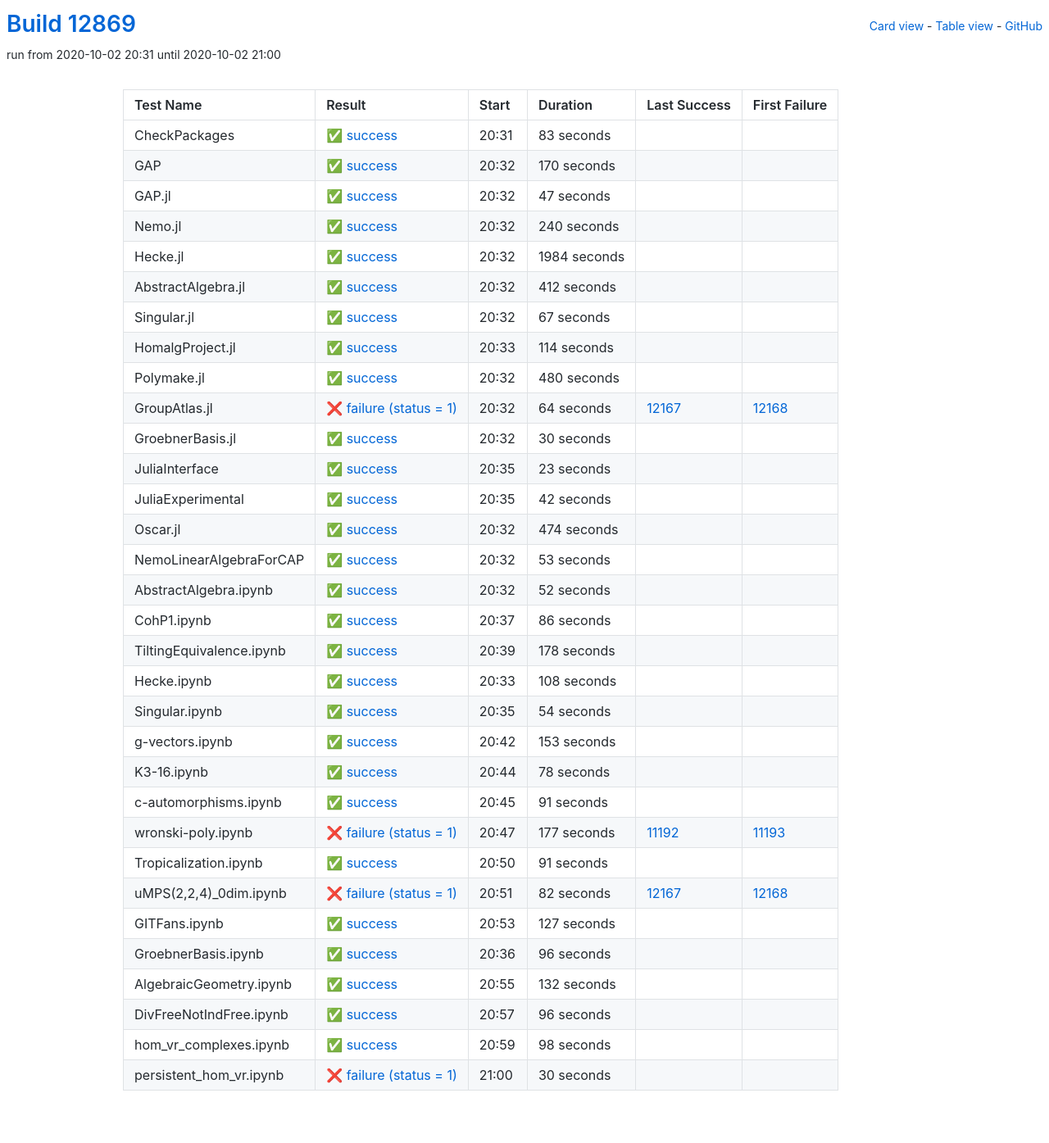
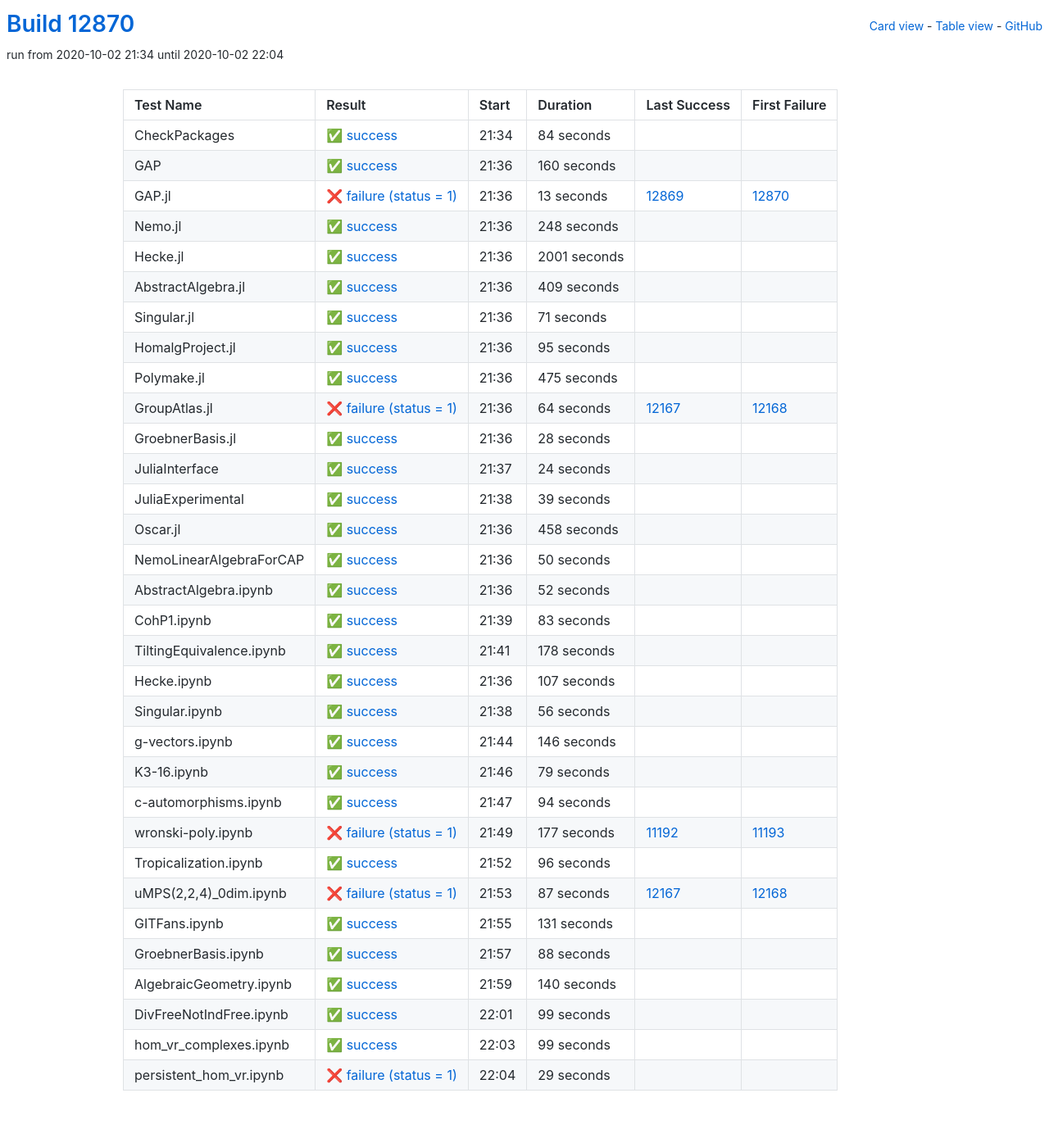
Before and after one commit to oscar-system/oscar-ci-status, a Jekyll site: the page built from table.html, in a window 1280 px wide. Shown: the whole page at 82% size. Built offline with Jekyll 4.4.1, drawn with Linux system fonts in a browser that asks for light colours.

Commit message:
Build #12870

```diff
--- a/_data/ci.yml
+++ b/_data/ci.yml
@@ -1,6 +1,6 @@
 ---
-build: 12869
-build_url: https://oscarci.mathematik.uni-kl.de/job/oscar/12869/
+build: 12870
+build_url: https://oscarci.mathematik.uni-kl.de/job/oscar/12870/
 job: oscar
 organization: oscar-system
 repo: oscar-ci-status
@@ -8,116 +8,116 @@
 tests:
 - name: CheckPackages
   id: checkpackages
-  log: https://oscarci.mathematik.uni-kl.de/job/oscar/12869/artifact/logs/build-12869/CheckPackages.log
-  start: 2020-10-02 20:31
+  log: https://oscarci.mathematik.uni-kl.de/job/oscar/12870/artifact/logs/build-12870/CheckPackages.log
+  start: 2020-10-02 21:34
   success: true
   exitcode: 0
   status: success
-  duration: 83
+  duration: 84
   last_success: false
   last_success_url:
   first_failure: false
   first_failure_url:
 - name: GAP
   id: gap
-  log: https://oscarci.mathematik.uni-kl.de/job/oscar/12869/artifact/logs/build-12869/GAP.log
-  start: 2020-10-02 20:32
+  log: https://oscarci.mathematik.uni-kl.de/job/oscar/12870/artifact/logs/build-12870/GAP.log
+  start: 2020-10-02 21:36
   success: true
   exitcode: 0
   status: success
-  duration: 170
+  duration: 160
   last_success: false
   last_success_url:
   first_failure: false
   first_failure_url:
 - name: GAP.jl
   id: gap-jl
-  log: https://oscarci.mathematik.uni-kl.de/job/oscar/12869/artifact/logs/build-12869/GAP.jl.log
-  start: 2020-10-02 20:32
+  log: https://oscarci.mathematik.uni-kl.de/job/oscar/12870/artifact/logs/build-12870/GAP.jl.log
+  start: 2020-10-02 21:36
+  success: false
+  exitcode: 1
+  status: failure
+  duration: 13
+  last_success: 12869
+  last_success_url: https://oscarci.mathematik.uni-kl.de/job/oscar/12869/
+  first_failure: 12870
+  first_failure_url: https://oscarci.mathematik.uni-kl.de/job/oscar/12870/
+- name: Nemo.jl
+  id: nemo-jl
+  log: https://oscarci.mathematik.uni-kl.de/job/oscar/12870/artifact/logs/build-12870/Nemo.jl.log
+  start: 2020-10-02 21:36
   success: true
   exitcode: 0
   status: success
-  duration: 47
-  last_success: false
-  last_success_url:
-  first_failure: false
-  first_failure_url:
-- name: Nemo.jl
-  id: nemo-jl
-  log: https://oscarci.mathematik.uni-kl.de/job/oscar/12869/artifact/logs/build-12869/Nemo.jl.log
-  start: 2020-10-02 20:32
-  success: true
-  exitcode: 0
-  status: success
-  duration: 240
+  duration: 248
   last_success: false
   last_success_url:
   first_failure: false
   first_failure_url:
 - name: Hecke.jl
   id: hecke-jl
-  log: https://oscarci.mathematik.uni-kl.de/job/oscar/12869/artifact/logs/build-12869/Hecke.jl.log
-  start: 2020-10-02 20:32
+  log: https://oscarci.mathematik.uni-kl.de/job/oscar/12870/artifact/logs/build-12870/Hecke.jl.log
+  start: 2020-10-02 21:36
   success: true
   exitcode: 0
   status: success
-  duration: 1984
+  duration: 2001
   last_success: false
   last_success_url:
   first_failure: false
   first_failure_url:
 - name: AbstractAlgebra.jl
   id: abstractalgebra-jl
-  log: https://oscarci.mathematik.uni-kl.de/job/oscar/12869/artifact/logs/build-12869/AbstractAlgebra.jl.log
-  start: 2020-10-02 20:32
+  log: https://oscarci.mathematik.uni-kl.de/job/oscar/12870/artifact/logs/build-12870/AbstractAlgebra.jl.log
+  start: 2020-10-02 21:36
   success: true
   exitcode: 0
   status: success
-  duration: 412
+  duration: 409
   last_success: false
   last_success_url:
   first_failure: false
   first_failure_url:
 - name: Singular.jl
   id: singular-jl
-  log: https://oscarci.mathematik.uni-kl.de/job/oscar/12869/artifact/logs/build-12869/Singular.jl.log
-  start: 2020-10-02 20:32
+  log: https://oscarci.mathematik.uni-kl.de/job/oscar/12870/artifact/logs/build-12870/Singular.jl.log
+  start: 2020-10-02 21:36
   success: true
   exitcode: 0
   status: success
-  duration: 67
+  duration: 71
   last_success: false
   last_success_url:
   first_failure: false
   first_failure_url:
 - name: HomalgProject.jl
   id: homalgproject-jl
-  log: https://oscarci.mathematik.uni-kl.de/job/oscar/12869/artifact/logs/build-12869/HomalgProject.jl.log
-  start: 2020-10-02 20:33
+  log: https://oscarci.mathematik.uni-kl.de/job/oscar/12870/artifact/logs/build-12870/HomalgProject.jl.log
+  start: 2020-10-02 21:36
   success: true
   exitcode: 0
   status: success
-  duration: 114
+  duration: 95
   last_success: false
   last_success_url:
   first_failure: false
   first_failure_url:
 - name: Polymake.jl
   id: polymake-jl
-  log: https://oscarci.mathematik.uni-kl.de/job/oscar/12869/artifact/logs/build-12869/Polymake.jl.log
-  start: 2020-10-02 20:32
+  log: https://oscarci.mathematik.uni-kl.de/job/oscar/12870/artifact/logs/build-12870/Polymake.jl.log
+  start: 2020-10-02 21:36
   success: true
   exitcode: 0
   status: success
-  duration: 480
+  duration: 475
   last_success: false
   last_success_url:
   first_failure: false
   first_failure_url:
 - name: GroupAtlas.jl
   id: groupatlas-jl
-  log: https://oscarci.mathematik.uni-kl.de/job/oscar/12869/artifact/logs/build-12869/GroupAtlas.jl.log
-  start: 2020-10-02 20:32
+  log: https://oscarci.mathematik.uni-kl.de/job/oscar/12870/artifact/logs/build-12870/GroupAtlas.jl.log
+  start: 2020-10-02 21:36
   success: false
   exitcode: 1
   status: failure
@@ -128,68 +128,68 @@
   first_failure_url: https://oscarci.mathematik.uni-kl.de/job/oscar/12168/
 - name: GroebnerBasis.jl
   id: groebnerbasis-jl
-  log: https://oscarci.mathematik.uni-kl.de/job/oscar/12869/artifact/logs/build-12869/GroebnerBasis.jl.log
-  start: 2020-10-02 20:32
+  log: https://oscarci.mathematik.uni-kl.de/job/oscar/12870/artifact/logs/build-12870/GroebnerBasis.jl.log
+  start: 2020-10-02 21:36
   success: true
   exitcode: 0
   status: success
-  duration: 30
+  duration: 28
   last_success: false
   last_success_url:
   first_failure: false
   first_failure_url:
 - name: JuliaInterface
   id: juliainterface
-  log: https://oscarci.mathematik.uni-kl.de/job/oscar/12869/artifact/logs/build-12869/JuliaInterface.log
-  start: 2020-10-02 20:35
+  log: https://oscarci.mathematik.uni-kl.de/job/oscar/12870/artifact/logs/build-12870/JuliaInterface.log
+  start: 2020-10-02 21:37
   success: true
   exitcode: 0
   status: success
-  duration: 23
+  duration: 24
   last_success: false
   last_success_url:
   first_failure: false
   first_failure_url:
 - name: JuliaExperimental
   id: juliaexperimental
-  log: https://oscarci.mathematik.uni-kl.de/job/oscar/12869/artifact/logs/build-12869/JuliaExperimental.log
-  start: 2020-10-02 20:35
+  log: https://oscarci.mathematik.uni-kl.de/job/oscar/12870/artifact/logs/build-12870/JuliaExperimental.log
+  start: 2020-10-02 21:38
   success: true
   exitcode: 0
   status: success
-  duration: 42
+  duration: 39
   last_success: false
   last_success_url:
   first_failure: false
   first_failure_url:
 - name: Oscar.jl
   id: oscar-jl
-  log: https://oscarci.mathematik.uni-kl.de/job/oscar/12869/artifact/logs/build-12869/Oscar.jl.log
-  start: 2020-10-02 20:32
+  log: https://oscarci.mathematik.uni-kl.de/job/oscar/12870/artifact/logs/build-12870/Oscar.jl.log
+  start: 2020-10-02 21:36
   success: true
   exitcode: 0
   status: success
-  duration: 474
+  duration: 458
   last_success: false
   last_success_url:
   first_failure: false
   first_failure_url:
 - name: NemoLinearAlgebraForCAP
   id: nemolinearalgebraforcap
-  log: https://oscarci.mathematik.uni-kl.de/job/oscar/12869/artifact/logs/build-12869/NemoLinearAlgebraForCAP.log
-  start: 2020-10-02 20:32
+  log: https://oscarci.mathematik.uni-kl.de/job/oscar/12870/artifact/logs/build-12870/NemoLinearAlgebraForCAP.log
+  start: 2020-10-02 21:36
   success: true
   exitcode: 0
   status: success
-  duration: 53
+  duration: 50
   last_success: false
   last_success_url:
   first_failure: false
   first_failure_url:
 - name: AbstractAlgebra.ipynb
   id: abstractalgebra-ipynb
-  log: https://oscarci.mathematik.uni-kl.de/job/oscar/12869/artifact/logs/build-12869/AbstractAlgebra.ipynb.log
-  start: 2020-10-02 20:32
+  log: https://oscarci.mathematik.uni-kl.de/job/oscar/12870/artifact/logs/build-12870/AbstractAlgebra.ipynb.log
+  start: 2020-10-02 21:36
   success: true
   exitcode: 0
   status: success
@@ -200,20 +200,20 @@
   first_failure_url:
 - name: CohP1.ipynb
   id: cohp1-ipynb
-  log: https://oscarci.mathematik.uni-kl.de/job/oscar/12869/artifact/logs/build-12869/CohP1.ipynb.log
-  start: 2020-10-02 20:37
+  log: https://oscarci.mathematik.uni-kl.de/job/oscar/12870/artifact/logs/build-12870/CohP1.ipynb.log
+  start: 2020-10-02 21:39
   success: true
   exitcode: 0
   status: success
-  duration: 86
+  duration: 83
   last_success: false
   last_success_url:
   first_failure: false
   first_failure_url:
 - name: TiltingEquivalence.ipynb
   id: tiltingequivalence-ipynb
-  log: https://oscarci.mathematik.uni-kl.de/job/oscar/12869/artifact/logs/build-12869/TiltingEquivalence.ipynb.log
-  start: 2020-10-02 20:39
+  log: https://oscarci.mathematik.uni-kl.de/job/oscar/12870/artifact/logs/build-12870/TiltingEquivalence.ipynb.log
+  start: 2020-10-02 21:41
   success: true
   exitcode: 0
   status: success
@@ -224,68 +224,68 @@
   first_failure_url:
 - name: Hecke.ipynb
   id: hecke-ipynb
-  log: https://oscarci.mathematik.uni-kl.de/job/oscar/12869/artifact/logs/build-12869/Hecke.ipynb.log
-  start: 2020-10-02 20:33
+  log: https://oscarci.mathematik.uni-kl.de/job/oscar/12870/artifact/logs/build-12870/Hecke.ipynb.log
+  start: 2020-10-02 21:36
   success: true
   exitcode: 0
   status: success
-  duration: 108
+  duration: 107
   last_success: false
   last_success_url:
   first_failure: false
   first_failure_url:
 - name: Singular.ipynb
   id: singular-ipynb
-  log: https://oscarci.mathematik.uni-kl.de/job/oscar/12869/artifact/logs/build-12869/Singular.ipynb.log
-  start: 2020-10-02 20:35
+  log: https://oscarci.mathematik.uni-kl.de/job/oscar/12870/artifact/logs/build-12870/Singular.ipynb.log
+  start: 2020-10-02 21:38
   success: true
   exitcode: 0
   status: success
-  duration: 54
+  duration: 56
   last_success: false
   last_success_url:
   first_failure: false
   first_failure_url:
 - name: g-vectors.ipynb
   id: g-vectors-ipynb
-  log: https://oscarci.mathematik.uni-kl.de/job/oscar/12869/artifact/logs/build-12869/g-vectors.ipynb.log
-  start: 2020-10-02 20:42
+  log: https://oscarci.mathematik.uni-kl.de/job/oscar/12870/artifact/logs/build-12870/g-vectors.ipynb.log
+  start: 2020-10-02 21:44
   success: true
   exitcode: 0
   status: success
-  duration: 153
+  duration: 146
   last_success: false
   last_success_url:
   first_failure: false
   first_failure_url:
 - name: K3-16.ipynb
   id: k3-16-ipynb
-  log: https://oscarci.mathematik.uni-kl.de/job/oscar/12869/artifact/logs/build-12869/K3-16.ipynb.log
-  start: 2020-10-02 20:44
+  log: https://oscarci.mathematik.uni-kl.de/job/oscar/12870/artifact/logs/build-12870/K3-16.ipynb.log
+  start: 2020-10-02 21:46
   success: true
   exitcode: 0
   status: success
-  duration: 78
+  duration: 79
   last_success: false
   last_success_url:
   first_failure: false
   first_failure_url:
 - name: c-automorphisms.ipynb
   id: c-automorphisms-ipynb
-  log: https://oscarci.mathematik.uni-kl.de/job/oscar/12869/artifact/logs/build-12869/c-automorphisms.ipynb.log
-  start: 2020-10-02 20:45
+  log: https://oscarci.mathematik.uni-kl.de/job/oscar/12870/artifact/logs/build-12870/c-automorphisms.ipynb.log
+  start: 2020-10-02 21:47
   success: true
   exitcode: 0
   status: success
-  duration: 91
+  duration: 94
   last_success: false
   last_success_url:
   first_failure: false
   first_failure_url:
 - name: wronski-poly.ipynb
   id: wronski-poly-ipynb
-  log: https://oscarci.mathematik.uni-kl.de/job/oscar/12869/artifact/logs/build-12869/wronski-poly.ipynb.log
-  start: 2020-10-02 20:47
+  log: https://oscarci.mathematik.uni-kl.de/job/oscar/12870/artifact/logs/build-12870/wronski-poly.ipynb.log
+  start: 2020-10-02 21:49
   success: false
   exitcode: 1
   status: failure
@@ -296,44 +296,8 @@
   first_failure_url: https://oscarci.mathematik.uni-kl.de/job/oscar/11193/
 - name: Tropicalization.ipynb
   id: tropicalization-ipynb
-  log: https://oscarci.mathematik.uni-kl.de/job/oscar/12869/artifact/logs/build-12869/Tropicalization.ipynb.log
-  start: 2020-10-02 20:50
-  success: true
-  exitcode: 0
-  status: success
-  duration: 91
-  last_success: false
-  last_success_url:
-  first_failure: false
-  first_failure_url:
-- name: uMPS(2,2,4)_0dim.ipynb
-  id: umps-2-2-4-0dim-ipynb
-  log: https://oscarci.mathematik.uni-kl.de/job/oscar/12869/artifact/logs/build-12869/uMPS-2-2-4-_0dim.ipynb.log
-  start: 2020-10-02 20:51
-  success: false
-  exitcode: 1
-  status: failure
-  duration: 82
-  last_success: 12167
-  last_success_url: https://oscarci.mathematik.uni-kl.de/job/oscar/12167/
-  first_failure: 12168
-  first_failure_url: https://oscarci.mathematik.uni-kl.de/job/oscar/12168/
-- name: GITFans.ipynb
-  id: gitfans-ipynb
-  log: https://oscarci.mathematik.uni-kl.de/job/oscar/12869/artifact/logs/build-12869/GITFans.ipynb.log
-  start: 2020-10-02 20:53
-  success: true
-  exitcode: 0
-  status: success
-  duration: 127
-  last_success: false
-  last_success_url:
-  first_failure: false
-  first_failure_url:
-- name: GroebnerBasis.ipynb
-  id: groebnerbasis-ipynb
-  log: https://oscarci.mathematik.uni-kl.de/job/oscar/12869/artifact/logs/build-12869/GroebnerBasis.ipynb.log
-  start: 2020-10-02 20:36
+  log: https://oscarci.mathematik.uni-kl.de/job/oscar/12870/artifact/logs/build-12870/Tropicalization.ipynb.log
+  start: 2020-10-02 21:52
   success: true
   exitcode: 0
   status: success
@@ -342,50 +306,86 @@
   last_success_url:
   first_failure: false
   first_failure_url:
-- name: AlgebraicGeometry.ipynb
-  id: algebraicgeometry-ipynb
-  log: https://oscarci.mathematik.uni-kl.de/job/oscar/12869/artifact/logs/build-12869/AlgebraicGeometry.ipynb.log
-  start: 2020-10-02 20:55
+- name: uMPS(2,2,4)_0dim.ipynb
+  id: umps-2-2-4-0dim-ipynb
+  log: https://oscarci.mathematik.uni-kl.de/job/oscar/12870/artifact/logs/build-12870/uMPS-2-2-4-_0dim.ipynb.log
+  start: 2020-10-02 21:53
+  success: false
+  exitcode: 1
+  status: failure
+  duration: 87
+  last_success: 12167
+  last_success_url: https://oscarci.mathematik.uni-kl.de/job/oscar/12167/
+  first_failure: 12168
+  first_failure_url: https://oscarci.mathematik.uni-kl.de/job/oscar/12168/
+- name: GITFans.ipynb
+  id: gitfans-ipynb
+  log: https://oscarci.mathematik.uni-kl.de/job/oscar/12870/artifact/logs/build-12870/GITFans.ipynb.log
+  start: 2020-10-02 21:55
   success: true
   exitcode: 0
   status: success
-  duration: 132
+  duration: 131
+  last_success: false
+  last_success_url:
+  first_failure: false
+  first_failure_url:
+- name: GroebnerBasis.ipynb
+  id: groebnerbasis-ipynb
+  log: https://oscarci.mathematik.uni-kl.de/job/oscar/12870/artifact/logs/build-12870/GroebnerBasis.ipynb.log
+  start: 2020-10-02 21:57
+  success: true
+  exitcode: 0
+  status: success
+  duration: 88
+  last_success: false
+  last_success_url:
+  first_failure: false
+  first_failure_url:
+- name: AlgebraicGeometry.ipynb
+  id: algebraicgeometry-ipynb
+  log: https://oscarci.mathematik.uni-kl.de/job/oscar/12870/artifact/logs/build-12870/AlgebraicGeometry.ipynb.log
+  start: 2020-10-02 21:59
+  success: true
+  exitcode: 0
+  status: success
+  duration: 140
   last_success: false
   last_success_url:
   first_failure: false
   first_failure_url:
 - name: DivFreeNotIndFree.ipynb
   id: divfreenotindfree-ipynb
-  log: https://oscarci.mathematik.uni-kl.de/job/oscar/12869/artifact/logs/build-12869/DivFreeNotIndFree.ipynb.log
-  start: 2020-10-02 20:57
+  log: https://oscarci.mathematik.uni-kl.de/job/oscar/12870/artifact/logs/build-12870/DivFreeNotIndFree.ipynb.log
+  start: 2020-10-02 22:01
   success: true
   exitcode: 0
   status: success
-  duration: 96
+  duration: 99
   last_success: false
   last_success_url:
   first_failure: false
   first_failure_url:
 - name: hom_vr_complexes.ipynb
   id: hom-vr-complexes-ipynb
-  log: https://oscarci.mathematik.uni-kl.de/job/oscar/12869/artifact/logs/build-12869/hom_vr_complexes.ipynb.log
-  start: 2020-10-02 20:59
+  log: https://oscarci.mathematik.uni-kl.de/job/oscar/12870/artifact/logs/build-12870/hom_vr_complexes.ipynb.log
+  start: 2020-10-02 22:03
   success: true
   exitcode: 0
   status: success
-  duration: 98
+  duration: 99
   last_success: false
   last_success_url:
   first_failure: false
   first_failure_url:
 - name: persistent_hom_vr.ipynb
   id: persistent-hom-vr-ipynb
-  log: https://oscarci.mathematik.uni-kl.de/job/oscar/12869/artifact/logs/build-12869/persistent_hom_vr.ipynb.log
-  start: 2020-10-02 21:00
+  log: https://oscarci.mathematik.uni-kl.de/job/oscar/12870/artifact/logs/build-12870/persistent_hom_vr.ipynb.log
+  start: 2020-10-02 22:04
   success: false
   exitcode: 1
   status: failure
-  duration: 30
+  duration: 29
   last_success: false
   last_success_url:
   first_failure: false
```
Also changed, not shown: README.md.
